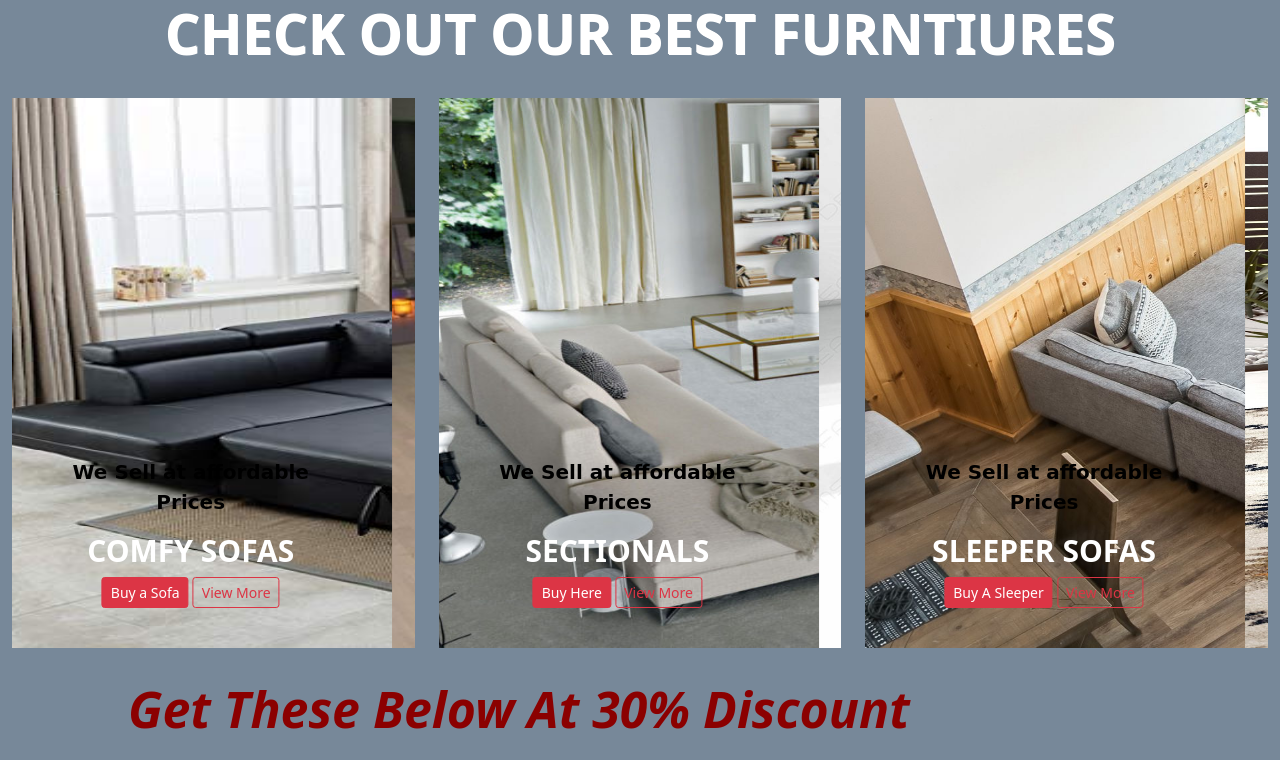
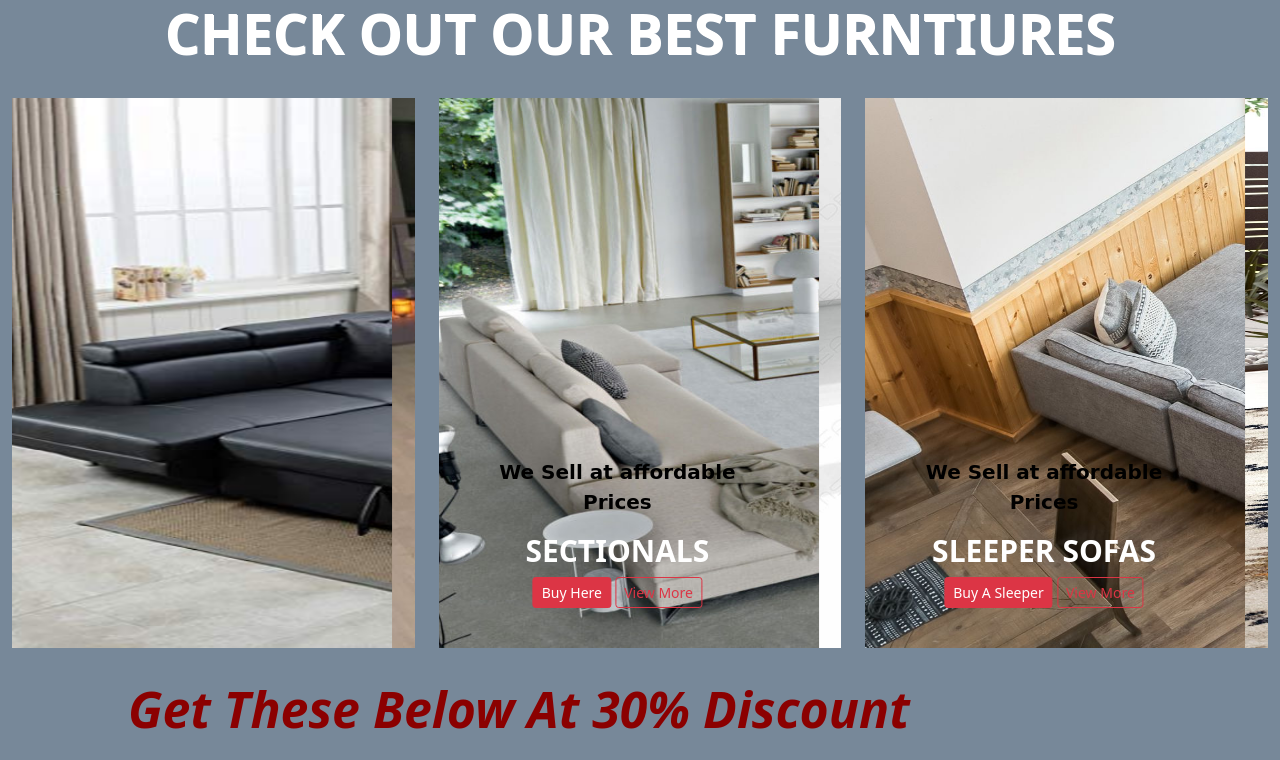
Before and after one commit to charlesNorah/Zuber-Furnitures, a plain HTML site: page gallery.html in a window 1280 px wide. Shown: the top 760 px of the page. Drawn offline with Linux system fonts and the light colour scheme.

Commit message:
last commit

```diff
--- a/gallery.html
+++ b/gallery.html
@@ -29,15 +29,6 @@
                         <div class="carousel-item active">
                             <img src="./images/sofa 1.jpg" alt="Sofas" class="bd-placeholder-img" height="550"
                                 width="1000">
-                            <div class="container">
-                                <div class="carousel-caption text-center">
-                                    <p>We Sell at affordable Prices</p>
-                                    <h3>COMFY SOFAS</h3>
-                                    <a href="" class="btn btn-sm btn-danger">Buy a Sofa</a>
-                                    <a href="" class="btn btn-sm btn-outline-danger">View More</a>
-
-                                </div>
-                            </div>
 
                         </div>
 
```
